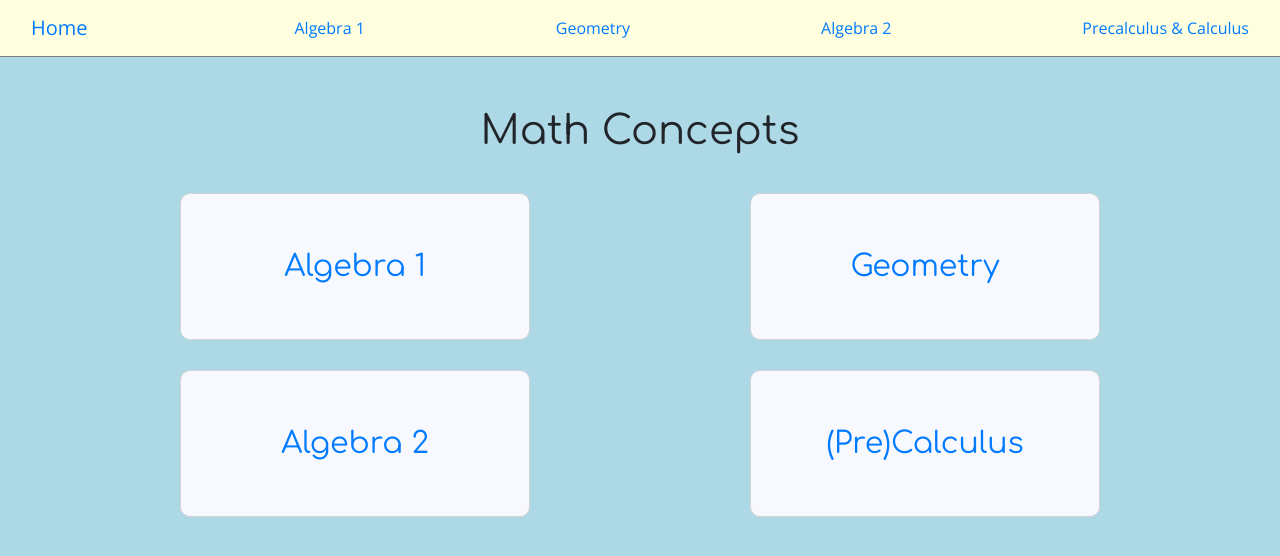
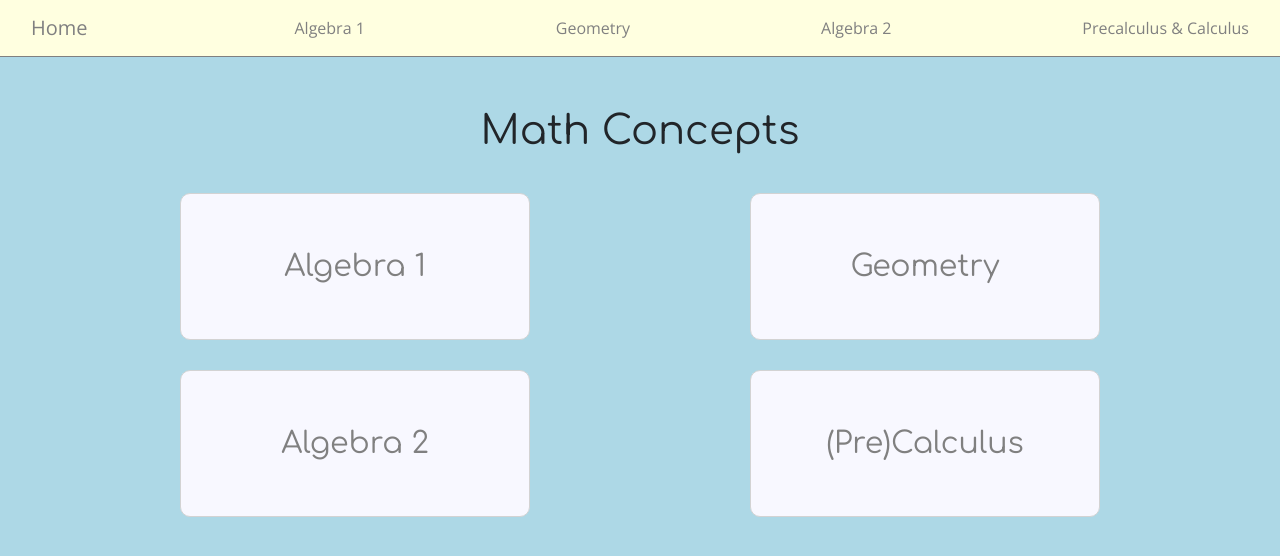
Before and after one commit to merileewheelock/math-concepts-site, a React (Create React App) app: page / in a window 1280 px wide. Shown: the top 556 px of the page. Built offline with nearby package versions, Linux system fonts and the light colour scheme.

Commit message:
links css

```diff
--- a/compass/sass/styles.scss
+++ b/compass/sass/styles.scss
@@ -14,3 +14,11 @@ body {
 	font-family: 'Comfortaa', cursive;
 	margin-top: 50px;
 }
+
+a{
+	color: gray;
+}
+
+a:hover{
+	text-decoration: none;
+}
--- a/public/css/styles.css
+++ b/public/css/styles.css
@@ -35,3 +35,13 @@ body {
   font-family: 'Comfortaa', cursive;
   margin-top: 50px;
 }
+
+/* line 18, ../../compass/sass/styles.scss */
+a {
+  color: gray;
+}
+
+/* line 22, ../../compass/sass/styles.scss */
+a:hover {
+  text-decoration: none;
+}
--- a/src/containers/Navbar.js
+++ b/src/containers/Navbar.js
@@ -7,7 +7,7 @@ class Navbar extends Component{
 			<nav className="navbar navbar-default">
 				<div className="container-fluid">
 					<div className="navbar-header">
-						<div className="navbar-brand"><Link to="/">Home</Link></div>
+						<div className="nav-home navbar-brand"><Link to="/">Home</Link></div>
 					</div>
 					<div className="nav-subject"><Link to="/algebra">Algebra 1</Link></div>
 					<div className="nav-subject"><Link to="/geometry">Geometry</Link></div>
```
Also changed, not shown: 1 other file (tests, documents, lock files or other folders).
